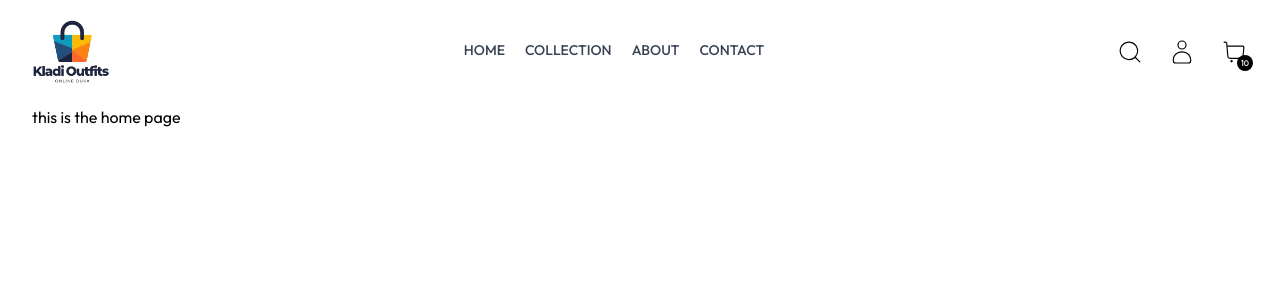
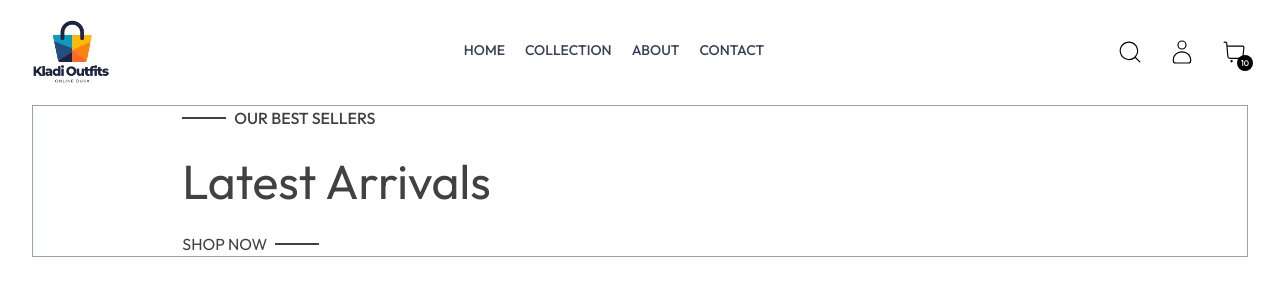
Before and after one commit to Ariel-joe/Ecommerce, a React (Vite) app in the folder client/: page / in a window 1280 px wide. Shown: the top 300 px of the page. Built offline with nearby package versions, Linux system fonts and the light colour scheme.

Commit message:
hero-section implementation

```diff
--- /dev/null
+++ b/client/src/components/HeroSection.jsx
@@ -0,0 +1,34 @@
+import React from "react";
+
+const HeroSection = () => {
+  return (
+    <>
+      <div className="flex flex-col sm:flex-row border border-gray-400">
+        {/* left */}
+
+        <div className="w-full sm:w-1/2 flex items-center justify-center py-10 sm:py-0">
+          <div className="text-[#414141]">
+            <div className="flex items-center gap-2">
+              <p className="w-8 md:w-11 h-[2px] bg-[#414141]"></p>
+              <p className="font-medium text-sm md:text-base">
+                OUR BEST SELLERS
+              </p>
+            </div>
+
+            <h1 className="text-3xl sm:py-3 lg:text-5xl leading-relaxed">
+              Latest Arrivals
+            </h1>
+            <div className="flex items-center gap-2">
+              <p className="font-semiblod text-sm md:text-base">SHOP NOW</p>
+              <p className="w-8 md:w-11 h-[2px] bg-[#414141]"></p>
+            </div>
+          </div>
+        </div>
+
+        {/* right */}
+      </div>
+    </>
+  );
+};
+
+export { HeroSection };
--- a/client/src/pages/Home.jsx
+++ b/client/src/pages/Home.jsx
@@ -1,9 +1,10 @@
 import React from "react";
+import { HeroSection } from "../components/HeroSection";
 
 const Home = () => {
   return (
     <>
-      <div>this is the home page</div>
+      <HeroSection />
     </>
   );
 };
```
